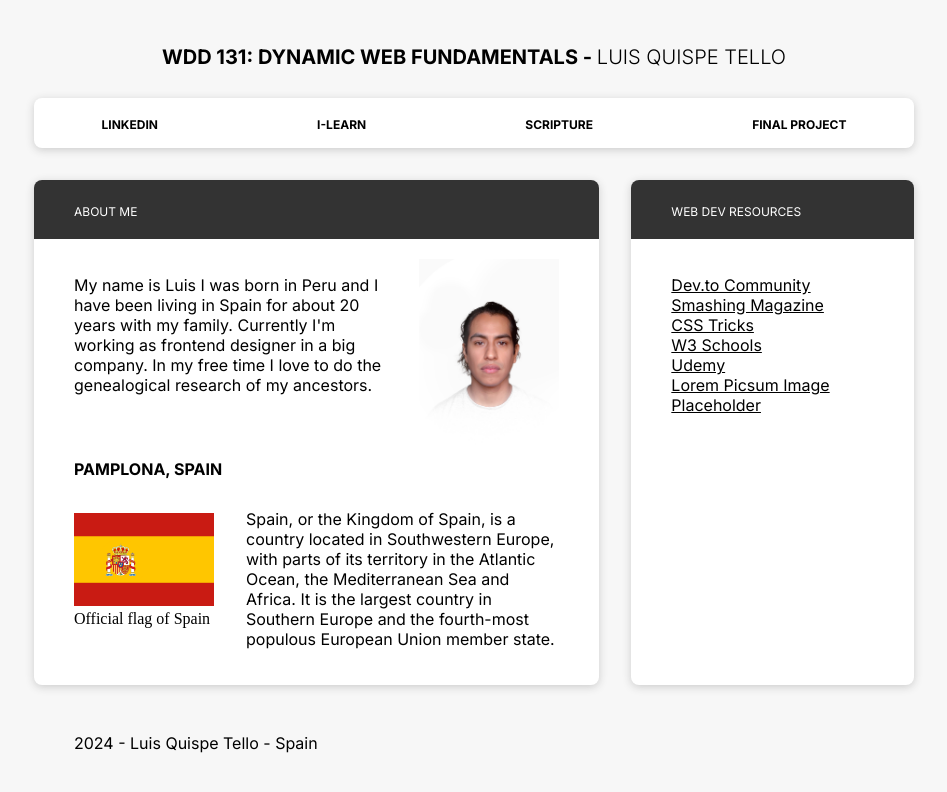
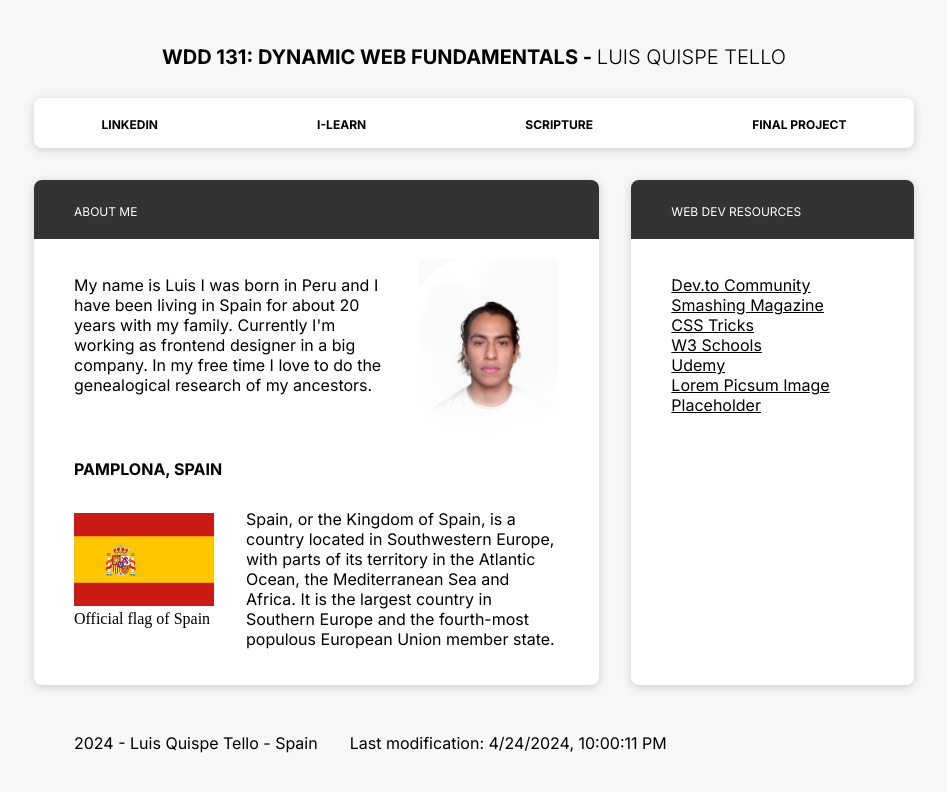
Before and after one commit to luisquispetello/wdd131, a plain HTML site: page index.html in a window 1280 px wide. Shown: the whole page, without its empty margins (166-1113 px from the left). Drawn offline with Linux system fonts and the light colour scheme.

Commit message:
fix HTML ID and JS

```diff
--- a/index.html
+++ b/index.html
@@ -73,7 +73,7 @@
         <span id="currentyear"></span> - Luis Quispe Tello - Spain
       </p>
       <p>
-        <span id="lastModified"></span>
+        <span id="lastmodified"></span>
       </p>
     </footer>
   </div>
--- a/scripts/getdates.js
+++ b/scripts/getdates.js
@@ -8,4 +8,4 @@ const dateLastModified = new Date(document.lastModified);
 
 
 currentYear.textContent = today.getFullYear();
-lastModified.textContent = `Last modification: ${dateLastModified}`;
+lastModified.textContent = `Last modification: ${dateLastModified.toLocaleString()}`;
```
